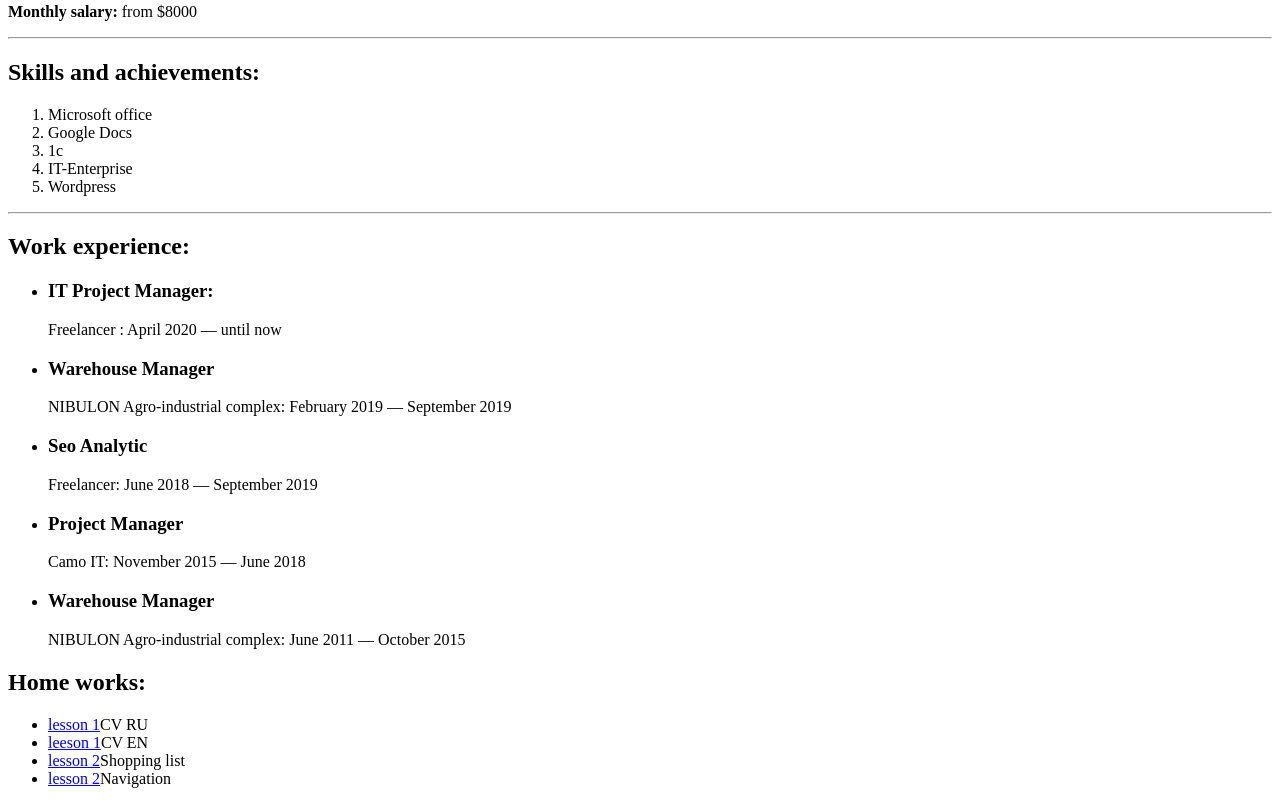
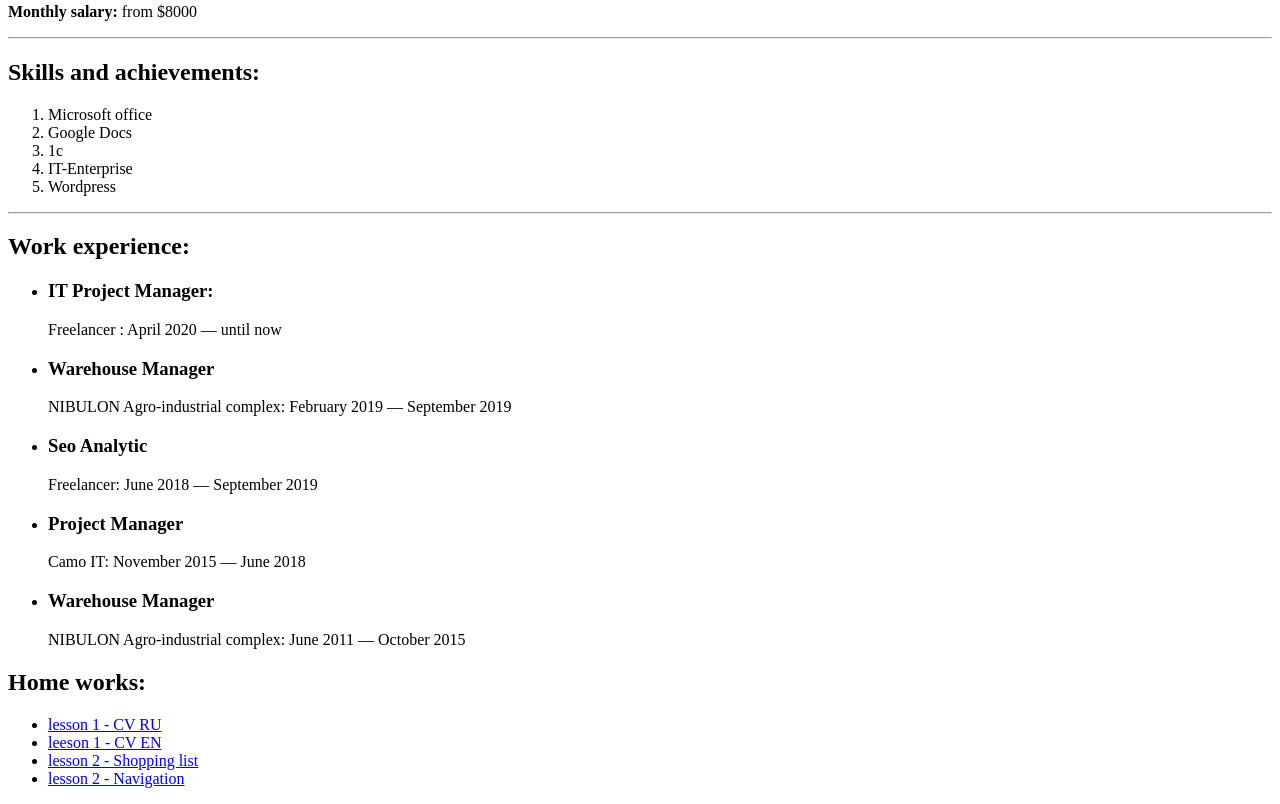
Before and after one commit to dmefisto/home-work-3, a plain HTML site: page index.html in a window 1280 px wide. Shown: the part 504-1308 px from the top of the page. Drawn offline with Linux system fonts and the light colour scheme.

Commit message:
add new link and branch

```diff
--- a/index.html
+++ b/index.html
@@ -68,10 +68,18 @@
     <span>
         <h2>Home works:</h2>
         <ul>
-            <li><a href="https://dmefisto.github.io/Lesson-1-Home-work/index-cv-ru.html">lesson 1</a>CV RU</li>
-            <li><a href="https://dmefisto.github.io/Lesson-1-Home-work/index-cv_en.html">leeson 1</a>CV EN</li>
-            <li><a href="https://dmefisto.github.io/Lesson-2-Home-work/Lesson2homework.html">lesson 2</a>Shopping list</li>
-            <li><a href="https://dmefisto.github.io/Lesson-2-Home-work/Lesson2homeworklinks.html">lesson 2</a>Navigation</li>
+            <li>
+                <a href="https://dmefisto.github.io/home-work-1/1/index-ru.html">lesson 1 - CV RU</a>
+            </li>
+            <li>
+                <a href="https://dmefisto.github.io/home-work-1/">leeson 1 - CV EN</a>
+            </li>
+            <li>
+                <a href="https://dmefisto.github.io/home-work-2/">lesson 2 - Shopping list</a>
+            </li>
+            <li>
+                <a href="https://dmefisto.github.io/home-work-2/1/">lesson 2 - Navigation</a>
+            </li>
         </ul>
     </span>
 </body>
```
